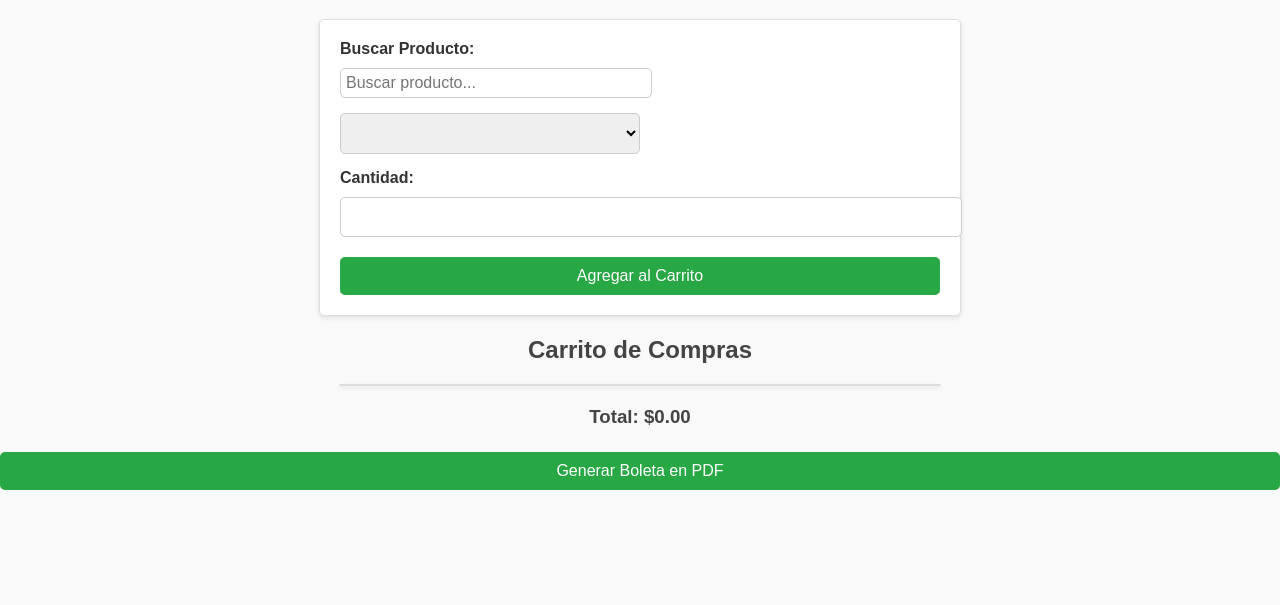
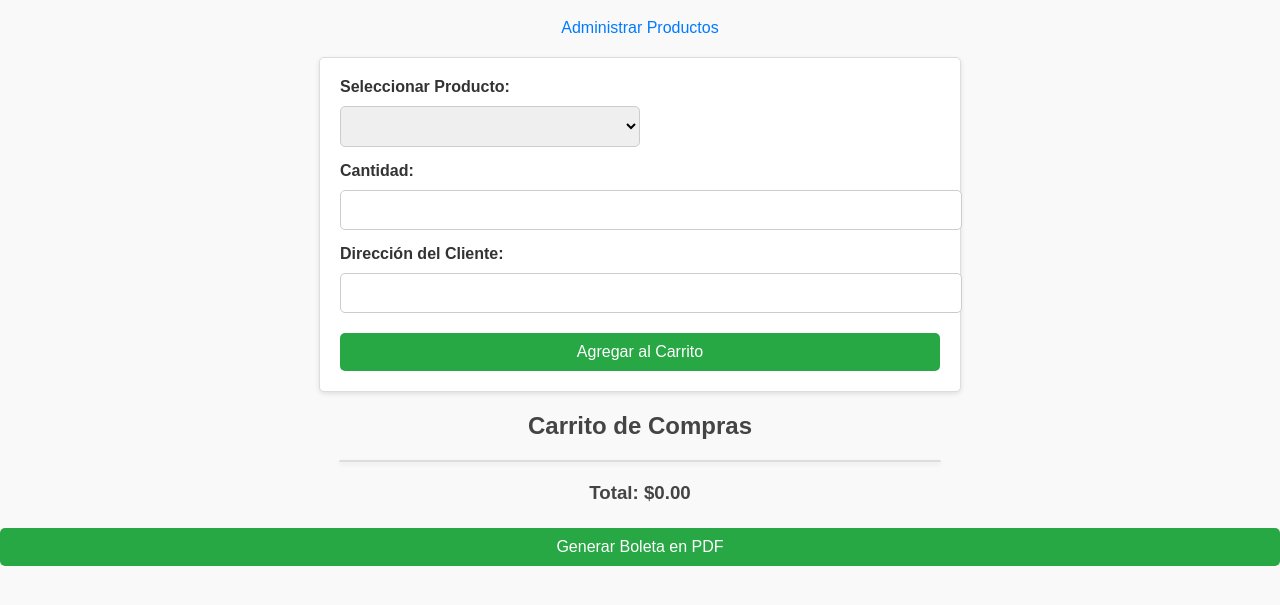
Before and after one commit to todoenunoo/boletasapp, a plain HTML site: page index.html in a window 1280 px wide. Shown: the part 61-666 px from the top of the page. Drawn offline with nearby package versions, Linux system fonts and the light colour scheme.

Commit message:
correccion de error

```diff
--- a/index.html
+++ b/index.html
@@ -3,32 +3,31 @@
 <head>
   <meta charset="UTF-8">
   <meta name="viewport" content="width=device-width, initial-scale=1.0">
+  <link rel="stylesheet" href="css/styles.css">
   <title>Generar Boleta</title>
-
-  <!-- Firebase SDK -->
-  <script src="https://www.gstatic.com/firebasejs/9.16.0/firebase-app.js"></script>
-  <script src="https://www.gstatic.com/firebasejs/9.16.0/firebase-firestore.js"></script>
-
   <script src="https://cdnjs.cloudflare.com/ajax/libs/jspdf/2.5.1/jspdf.umd.min.js" defer></script>
-
-  <script src="js/scripts.js" defer></script>
-  <link rel="stylesheet" href="css/styles.css">
 </head>
 <body>
   <h1>Generar Boleta</h1>
 
+  <!-- Enlace para administrar productos -->
+  <a href="admin.html">Administrar Productos</a> <!-- Enlace agregado de nuevo -->
+
   <!-- Formulario para agregar productos al carrito -->
   <form id="boleta-form">
     <div>
-      <label for="product-filter">Buscar Producto:</label>
-      <input type="text" id="product-filter" placeholder="Buscar producto...">
+      <label for="product-select">Seleccionar Producto:</label>
       <select id="product-select" required>
-        <!-- Los productos se cargarán aquí -->
+        <!-- Opciones de productos se cargarán aquí -->
       </select>
     </div>
     <div>
       <label for="product-quantity">Cantidad:</label>
       <input type="number" id="product-quantity" min="1" required>
+    </div>
+    <div>
+      <label for="customer-address">Dirección del Cliente:</label>
+      <input type="text" id="customer-address" required>
     </div>
     <button type="submit">Agregar al Carrito</button>
   </form>
@@ -46,8 +45,10 @@
     <input type="hidden" name="_subject" value="Boleta de Compra">
     <input type="hidden" name="_captcha" value="false">
     <input type="file" id="pdf-file" name="attachment" style="display:none;" />
+    <input type="hidden" name="direccion" id="email-address">
     <button type="submit">Enviar Boleta por Correo</button>
   </form>
 
+  <script src="js/scripts.js" defer></script>
 </body>
 </html>
```
